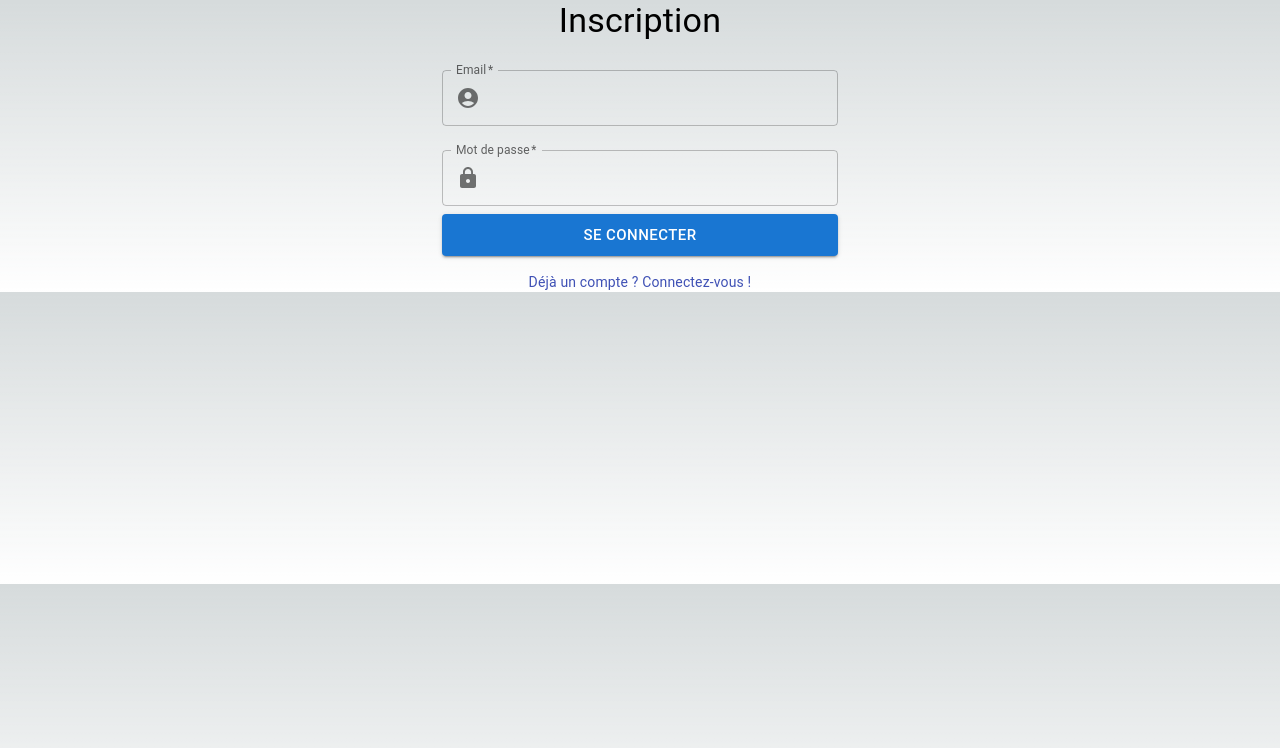
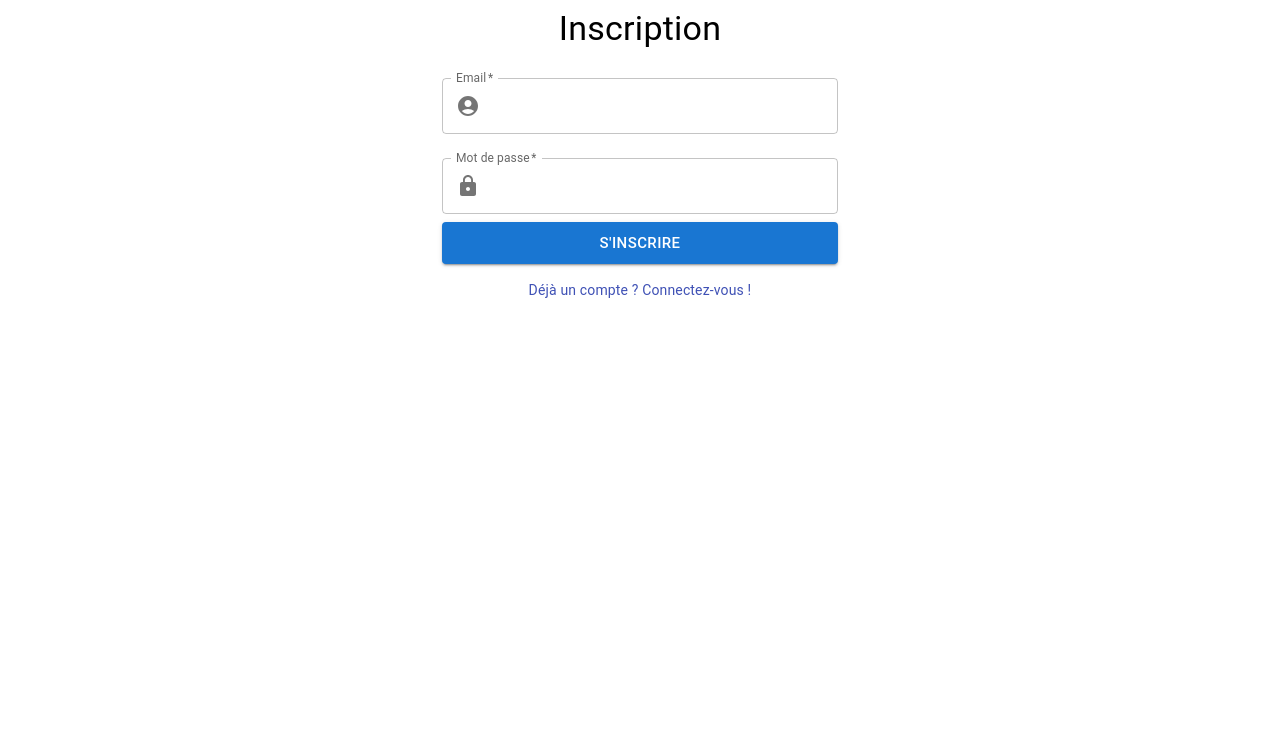
Before and after one commit to Annayia/Next-Typescript-Template, a Next.js app: page /sign-up in a window 1280 px wide. Shown: the top 748 px of the page. Built offline with nearby package versions, Linux system fonts and the light colour scheme.

Commit message:
conditional display signin/signup

```diff
--- a/src/app/components/auth/AuthForm.tsx
+++ b/src/app/components/auth/AuthForm.tsx
@@ -17,7 +17,7 @@ import {
 } from "../../../utils/handlers/auth.handlers";
 import Link from "@mui/material/Link";
 import { usePathname } from "next/navigation";
-
+import { useRouter } from "next/navigation";
 export default function AuthForm() {
 	const currentUrl = usePathname();
 	const isLogin =
@@ -28,6 +28,7 @@ export default function AuthForm() {
 		React.useState("");
 	const [password, setPassword] =
 		React.useState("");
+	const router = useRouter();
 	return (
 		<Container maxWidth="xs">
 			<form
@@ -37,12 +38,18 @@ export default function AuthForm() {
 							email,
 							password
 						);
+						router.push(
+							"/profile"
+						);
 					} else if (
 						isSignUp
 					) {
 						handleSubmitSignUp(
 							email,
 							password
+						);
+						router.push(
+							"/login"
 						);
 					}
 					e.preventDefault();
@@ -107,7 +114,11 @@ export default function AuthForm() {
 					color="primary"
 					fullWidth
 					size="large">
-					Se connecter
+					{isLogin
+						? "Se connecter"
+						: isSignUp
+						? "S'inscrire"
+						: null}
 				</Button>
 			</form>
 			<Typography
--- a/src/app/globals.css
+++ b/src/app/globals.css
@@ -1,4 +1,4 @@
-:root {
+/* :root {
   --max-width: 1100px;
   --border-radius: 12px;
   --font-mono: ui-monospace, Menlo, Monaco, 'Cascadia Mono', 'Segoe UI Mono',
@@ -104,4 +104,4 @@ a {
   html {
     color-scheme: dark;
   }
-}
+} */
--- a/src/utils/handlers/auth.handlers.ts
+++ b/src/utils/handlers/auth.handlers.ts
@@ -4,6 +4,7 @@ import {
 	LoginDto,
 	RegisterDto,
 } from "../../services/api.service";
+import { red } from "@mui/material/colors";
 const apiService: ApiService =
 	new ApiService(
 		"http://localhost:3003"
```
